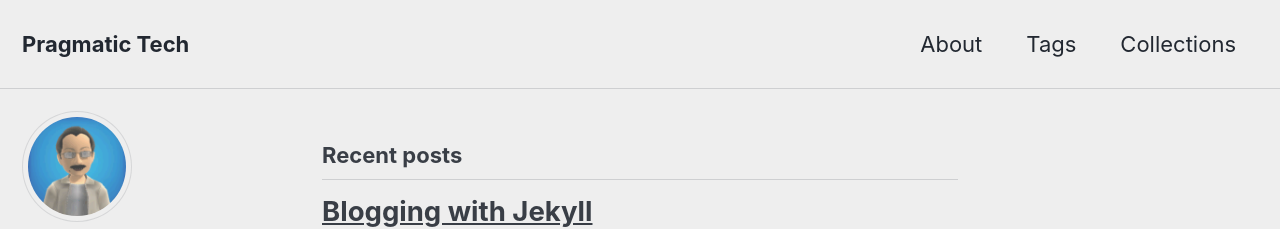
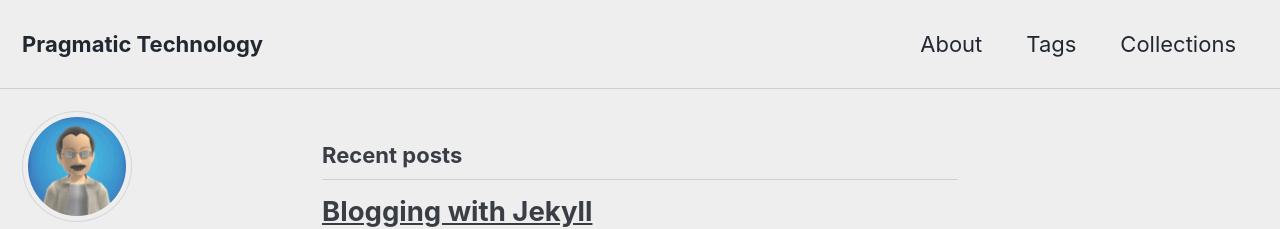
Before and after one commit to jwatson3d/jwatson3d.github.io, a Jekyll site: the page built from index.html, in a window 1280 px wide and 900 px high. Shown: the top 229 px of the window. Built offline with Jekyll 4.4.1, drawn with Linux system fonts in a browser that asks for light colours; cached includes are drawn as plain includes; nearby versions of some CDN libraries; the list of posts is cut into pages by our own code.

Commit message:
Use full name for masthead

```diff
--- a/_config.yml
+++ b/_config.yml
@@ -20,7 +20,7 @@
 # You can create any custom variable you would like, and they will be accessible
 # in the templates via {{ site.myvariable }}.
 locale                   : "en-US"
-title                    : Pragmatic Technology
+title                    : "Pragmatic Technology"
 title_separator          : "-"
 subtitle                 : # site tagline that appears below site title in masthead
 name                     : "John Watson"
@@ -30,7 +30,7 @@
 repository               : # GitHub username/repo-name e.g. "mmistakes/minimal-mistakes"
 teaser                   : # path of fallback teaser image, e.g. "/assets/images/500x300.png"
 logo                     : # path of logo image to display in the masthead, e.g. "/assets/images/88x88.png"
-masthead_title           : "Pragmatic Tech" # overrides the website title displayed in the masthead, use " " for no title
+masthead_title           : "Pragmatic Technology" # overrides the website title displayed in the masthead, use " " for no title
 # breadcrumbs            : false # true, false (default)
 words_per_minute         : 200
 comments:
```
